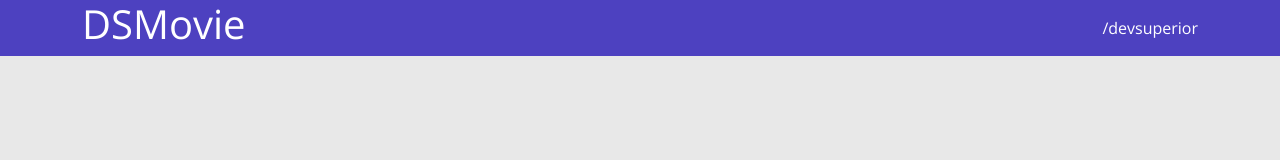
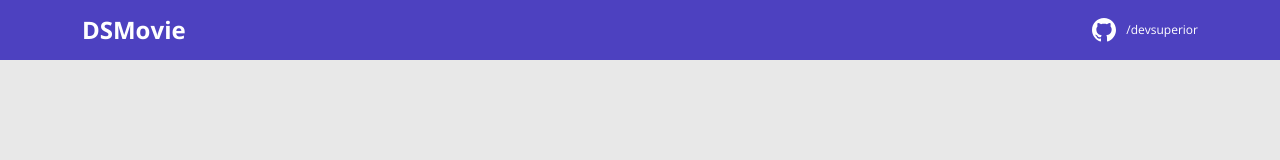
Before and after one commit to JessKangs/DSMovie, a plain HTML site: page index.html in a window 1280 px wide. Drawn offline with nearby package versions, Linux system fonts and the light colour scheme.

Commit message:
Barra superior PARTE 2

```diff
--- a/CSS/styles.css
+++ b/CSS/styles.css
@@ -1,17 +1,31 @@
 @import url('https://fonts.googleapis.com/css2?family=Open+Sans:wght@300;400;700&display=swap');
+
+:root {
+    --bg-gray: #E8E8E8;
+    --color-primary: #4d41c0;
+    --white: #ffff;
+
+}
 
 * {
     box-sizing: border-box;
     font-family: 'Open Sans', sans-serif;
 }
 
+h1, h2, h3, h4, h5, h6 {
+    margin: 0;
+}
+
 html, body {
-    background-color: #E8E8E8;
+    background-color: var(--bg-gray);
 }
 
 header {
-    background-color: #4d41c0;
-    color: #ffff;
+    background-color: var(--color-primary);
+    color: var(--white);
+    height: 60px;
+    display: flex;
+    align-items: center;
 }
 
 nav {
@@ -20,7 +34,27 @@ nav {
     justify-content: space-between;
 }
 
+nav h1 {
+    font-size: 24px;
+    font-weight: 700;
+}
+
+nav a {
+    font-size: 12px;
+    font-weight: 400;
+}
+
 a, a:hover {
     text-decoration: none;
     color: unset;
 }
+
+.dsmovie-contact-container {
+    display: flex;
+    align-items: center;
+
+}
+
+.dsmovie-contact-container img {
+    margin-right: 10px;
+}
--- a/index.html
+++ b/index.html
@@ -1,22 +1,30 @@
 <!DOCTYPE html>
 <html lang="en">
+
 <head>
     <meta charset="UTF-8">
     <meta http-equiv="X-UA-Compatible" content="IE=edge">
     <meta name="viewport" content="width=device-width, initial-scale=1.0">
     <title>DSMovie</title>
 
-    <link href="https://cdn.jsdelivr.net/npm/bootstrap@5.1.3/dist/css/bootstrap.min.css" rel="stylesheet" integrity="sha384-1BmE4kWBq78iYhFldvKuhfTAU6auU8tT94WrHftjDbrCEXSU1oBoqyl2QvZ6jIW3" crossorigin="anonymous">
+    <link href="https://cdn.jsdelivr.net/npm/bootstrap@5.1.3/dist/css/bootstrap.min.css" rel="stylesheet"
+        integrity="sha384-1BmE4kWBq78iYhFldvKuhfTAU6auU8tT94WrHftjDbrCEXSU1oBoqyl2QvZ6jIW3" crossorigin="anonymous">
 
     <link rel="stylesheet" href="CSS/styles.css">
 
 </head>
+
 <body>
     <header>
         <nav class="container">
             <h1>DSMovie</h1>
-            <a href="https://github.com/devsuperior">/devsuperior</a>
+
+            <div class="dsmovie-contact-container">
+                <img src="/Vector.svg" alt="github">
+                <a href="https://github.com/devsuperior">/devsuperior</a>
+            </div>
         </nav>
     </header>
 </body>
+
 </html>
```
Also changed, not shown: Vector.svg (added).
